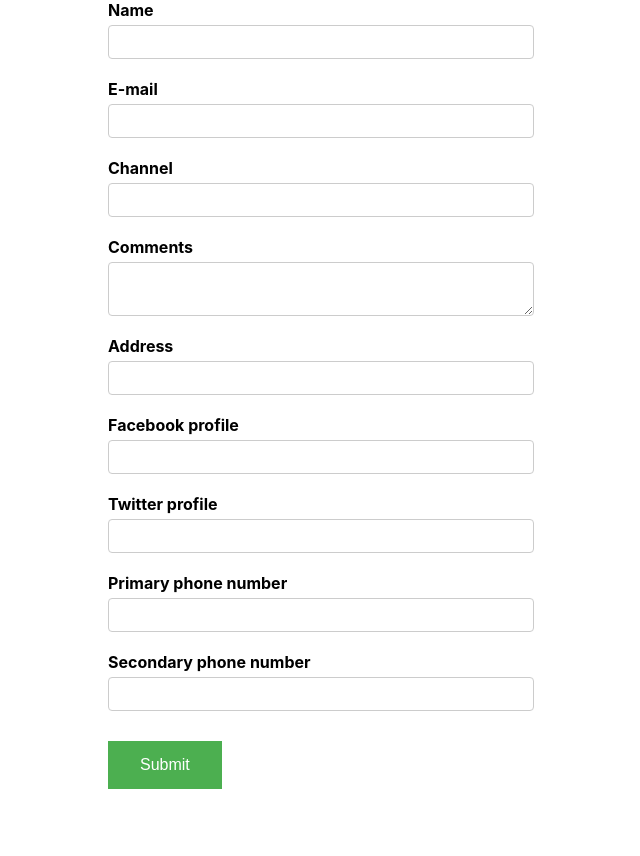
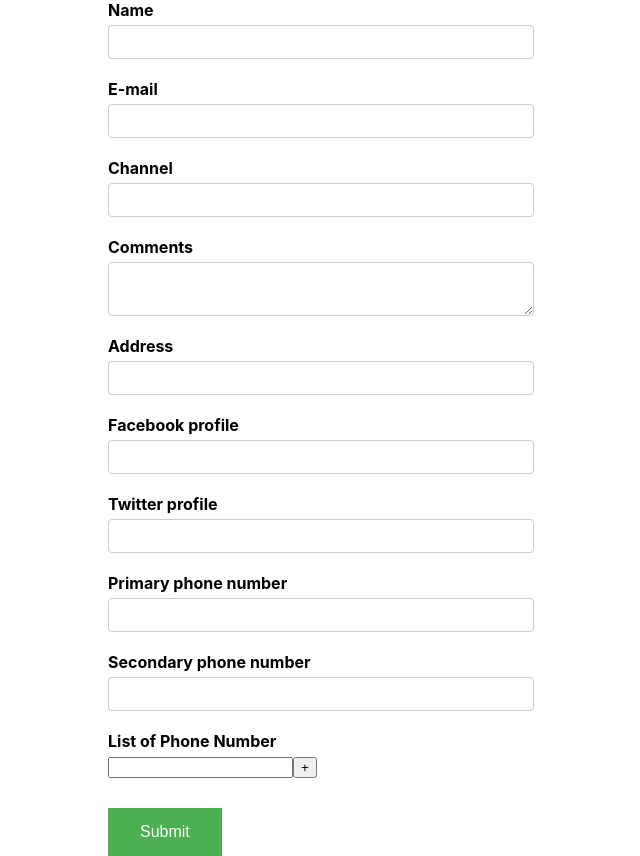
Before and after one commit to hellohridoy/react-formik, a React (Create React App) app: page / in a window 1280 px wide. Shown: the whole page, without its empty margins (319-959 px from the left). Before the commit the page ends 800 px from the top, so only its background shows below. Built offline with nearby package versions, Linux system fonts and the light colour scheme.

Commit message:
FirstField

```diff
--- a/src/components/OldYouTubeForm.js
+++ b/src/components/OldYouTubeForm.js
@@ -1,4 +1,11 @@
-import { Formik, Form, Field, ErrorMessage } from "formik";
+import {
+  Formik,
+  Form,
+  Field,
+  ErrorMessage,
+  FieldArray,
+  FastField,
+} from "formik";
 import React from "react";
 import { object, string, number, date, InferType } from "yup";
 import TextError from "./TextError";
@@ -14,6 +21,7 @@ const initialValues = {
     twitter: "",
   },
   phoneNumber: ["", ""],
+  phNumber: [""],
 };
 const onSubmit = (values) => {
   console.log(values);
@@ -66,7 +74,7 @@ export default function OldYouTubeForm() {
 
         <div className="form-control">
           <label htmlFor="address">Address</label>
-          <Field name="address">
+          <FastField name="address">
             {(props) => {
               const { field, form, meta } = props;
               console.log("Render props", props);
@@ -77,7 +85,7 @@ export default function OldYouTubeForm() {
                 </div>
               );
             }}
-          </Field>
+          </FastField>
           <ErrorMessage name="channel" />
         </div>
         <div className="form-control">
@@ -100,6 +108,39 @@ export default function OldYouTubeForm() {
           <Field type="text" id="secondaryPh" name="phoneNumber[1]" />
         </div>
 
+        <div className="form-control">
+          <label>List of Phone Number</label>
+          <FieldArray name="phNumber">
+            {(fieldArrayProps) => {
+              //console.log("fieldArrayProps", fieldArrayProps);
+              const { push, remove, form } = fieldArrayProps;
+              const { values } = form;
+              const { phNumber } = values;
+              console.log("Form errors", form.errors);
+              return (
+                <div>
+                  {phNumber.map((phNumber, index) => (
+                    <div key={index}>
+                      <Field name={`phNumber[${index}]`} />
+                      {index > 0 && (
+                        <button type="button" onClick={() => remove(index)}>
+                          {" "}
+                          -{" "}
+                        </button>
+                      )}
+
+                      <button type="button" onClick={() => push("")}>
+                        {" "}
+                        +{" "}
+                      </button>
+                    </div>
+                  ))}
+                </div>
+              );
+            }}
+          </FieldArray>
+        </div>
+
         <button className="btn" type="submit">
           Submit
         </button>
```
